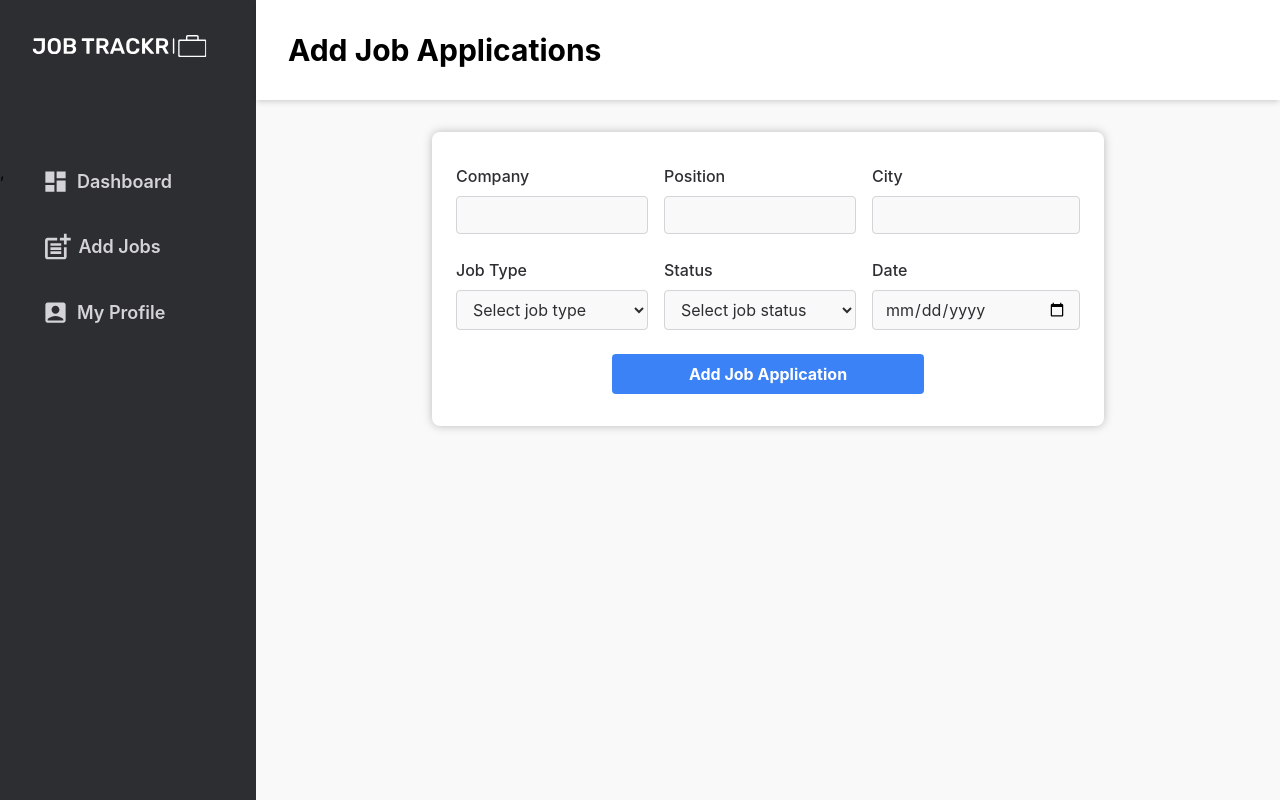
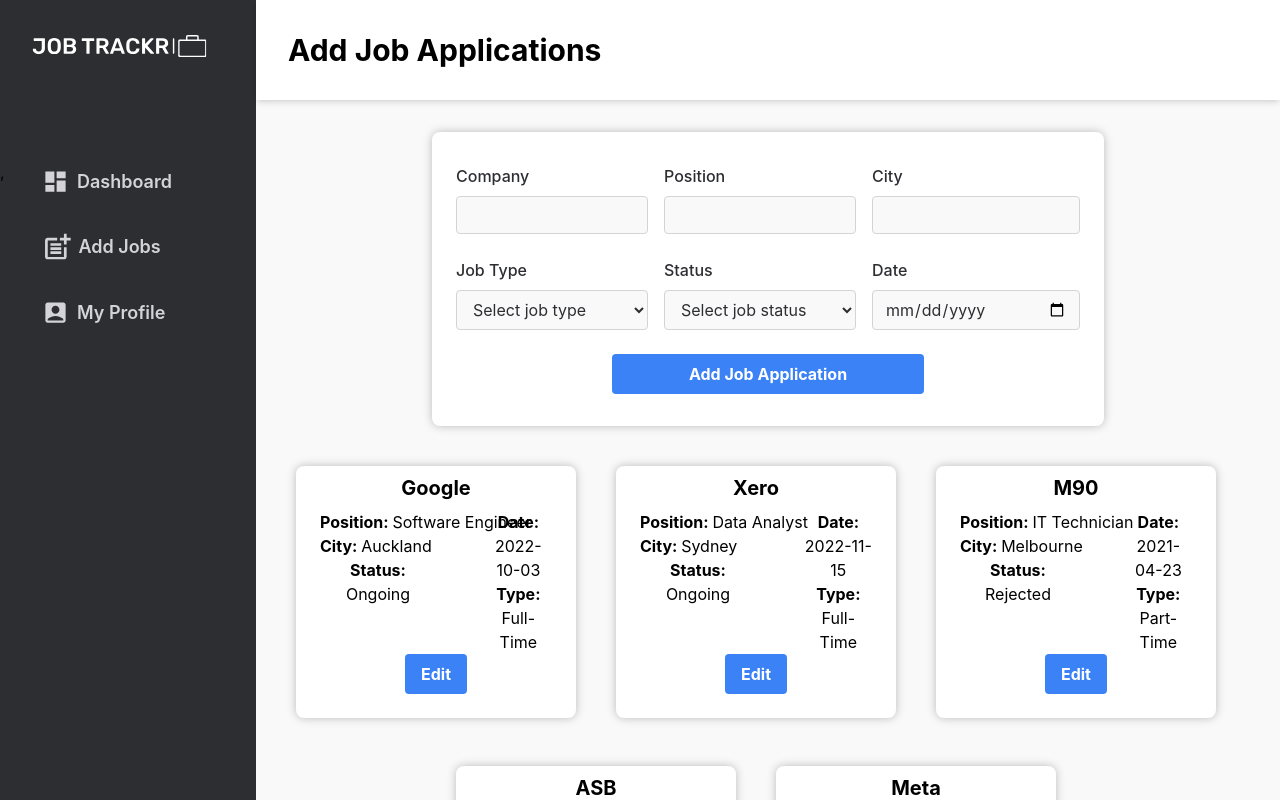
Before and after one commit to imjohnnyy/job-tracker-app, a React (Create React App) app in the folder frontend/: page /add-applications in a window 1280 px wide. Shown: the top 800 px of the page. Built offline with nearby package versions, Linux system fonts and the light colour scheme.

Commit message:
updated 'new application' action and form item

```diff
--- a/frontend/src/components/ApplicationForm.js
+++ b/frontend/src/components/ApplicationForm.js
@@ -140,12 +140,6 @@ const ApplicationForm = () => {
 
     </form>
 
-    {/* Rendering the Form Item(s) */}
-    <div className="flex flex-wrap justify-center">
-        {submittedData.map((data, index) => (
-          <FormItem key={index} data={data} />
-        ))}
-    </div>
   </div>
 
   );
--- a/frontend/src/components/ApplicationList.js
+++ b/frontend/src/components/ApplicationList.js
@@ -1,9 +1,10 @@
 import React, { useEffect, useState } from 'react';
 import { useDispatch, useSelector } from 'react-redux';
 import { GetApplications } from '../services/applications';
-
+import FormItem from '../components/FormItem';
 
 const ApplicationList = () => {
+
   // Dispatches (sends) actions to the Redux store
   const dispatch = useDispatch();
 
@@ -16,15 +17,20 @@ const ApplicationList = () => {
 
 
   // Renders the list of applications
-  return applications.map((application) => (
-    <div className="my-6">
-      <p>{application.company}</p>
-      <p>{application.date}</p>
-      {/* <p>{application.date}</p>
-      <p>{application.type}</p>
-      <p>{application.status}</p> */}
-    </div>)
-   );
+  return (
+    <div className="flex flex-wrap justify-center">
+      {applications.map((e) => (
+        <div className="w-1/3 p-2" key={e.id}>
+          <div className="flex justify-center">
+            <FormItem data={e} />
+          </div>
+        </div>
+      ))}
+    </div>
+  );
 }
 
+
+
+
 export default ApplicationList;
--- a/frontend/src/components/FormItem.js
+++ b/frontend/src/components/FormItem.js
@@ -6,8 +6,9 @@ const FormItem = ({ data }) => {
   const [isEditing, setIsEditing] = useState(false);
 
   const toggleModal = () => {
-    setIsEditing(!isEditing);
-  };
+      setIsEditing(!isEditing);
+    };
+
 
   return isEditing ? (
     // Modal
@@ -16,27 +17,27 @@ const FormItem = ({ data }) => {
   ) : (
     // Form Item
     // If isEditing state is false then Form Item is displayed
-    <div className="p-6 mt-8 mr-6 bg-white rounded-lg shadow-[0_0px_10px_rgba(0,0,0,0.25)] w-full max-w-md">
+    <div className="p-6 mt-8 mr-6 bg-white rounded-lg shadow-[0_0px_10px_rgba(0,0,0,0.25)] w-full max-w-lg">
       <h3 className="mt-[-1rem] mb-2 text-xl font-bold">{data.company}</h3>
       <div class="grid grid-cols-2 items-start">
-        <div className="flex flex-col items-start ml-[20%]">
-          <p>
+        <div className="flex flex-col items-start">
+          <p className="whitespace-nowrap">
             <strong>Position: </strong>
             {data.position}
           </p>
-          <p>
-            <strong>Date: </strong>
-            {data.date}
+          <p className="whitespace-nowrap">
+            <strong>City: </strong>
+            {data.city}
           </p>
           <p>
             <strong>Status: </strong>
             {data.status}
           </p>
         </div>
-        <div className="flex flex-col items-end ml-[20%]">
+        <div className="flex flex-col items-end ml-[42%]">
           <p className="mr-auto">
-            <strong>City: </strong>
-            {data.city}
+            <strong>Date: </strong>
+            {data.date}
           </p>
           <p className="mr-auto">
             <strong>Type: </strong>
--- a/frontend/src/components/FormModal.js
+++ b/frontend/src/components/FormModal.js
@@ -30,7 +30,7 @@ const FormModal = ({setIsEditing}) => {
           </button>
           <button
             type="button"
-            className="px-4 py-2 ml-2 font-bold text-white bg-gray-500 rounded hover:bg-gray-700 focus:outline-none focus:shadow-outline"
+            className="px-4 py-2 ml-2 font-bold bg-gray-500 border-2 rounded border-lightgray text-gray hover:bg-gray-700 focus:outline-none focus:shadow-outline"
             onClick={closeModal}
           >
             Cancel
--- a/frontend/src/pages/AddApplications.js
+++ b/frontend/src/pages/AddApplications.js
@@ -1,5 +1,6 @@
 import Sidebar from "../components/Sidebar"
 import ApplicationForm from "../components/ApplicationForm"
+import ApplicationList from "../components/ApplicationList";
 
 const AddApplications = () => {
     return (
@@ -16,6 +17,7 @@ const AddApplications = () => {
           {/* Job Application Form */}
           <div className="h-64 p-8">
             <ApplicationForm />
+            <ApplicationList />
           </div>
         </div>
       </div>
--- a/frontend/src/services/applications.js
+++ b/frontend/src/services/applications.js
@@ -25,7 +25,8 @@ export const GetApplications = async (dispatch) => {
 export const NewApplication = async (dispatch, application) => {
     try {
         // Dispatches an action to add a new application to the Redux store
-        dispatch(ActionCreators.newApplication({id: 8, description: "New Application", amount: application.amount, date: application.date}));
+        dispatch(ActionCreators.newApplication({id: 8, company: application.company, position: application.position,
+            city: application.city, date: application.date, type: application.type, status: application.status}));
     } catch {
         console.log("Error");
     }
```
